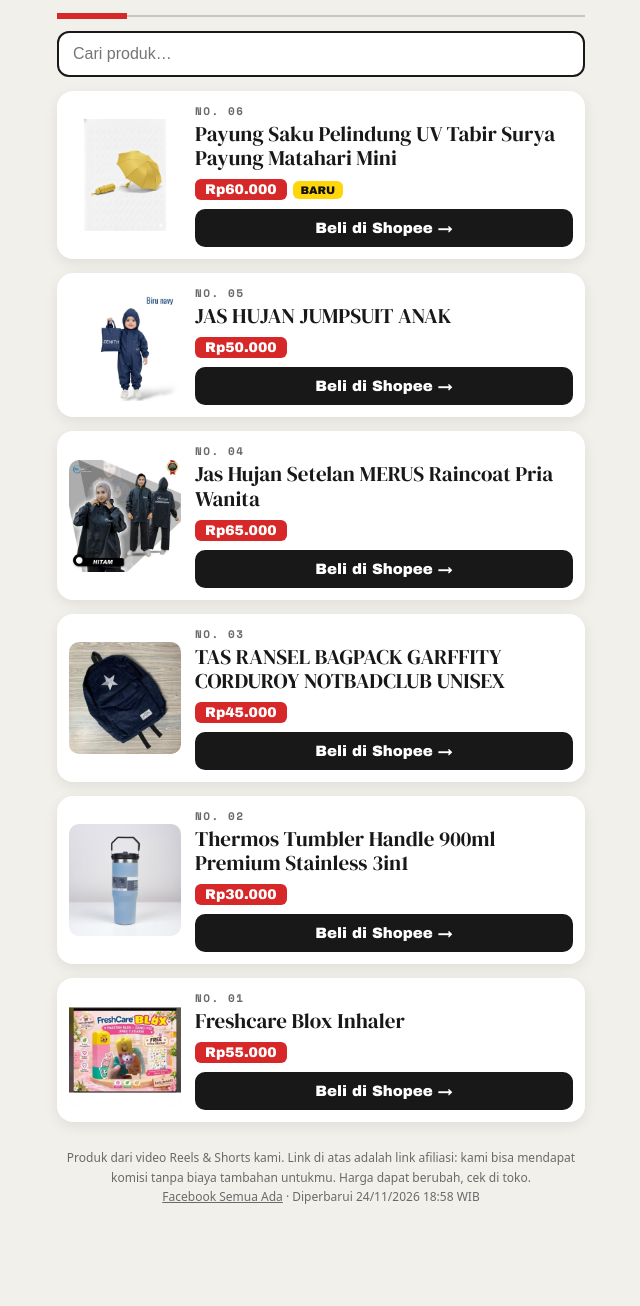
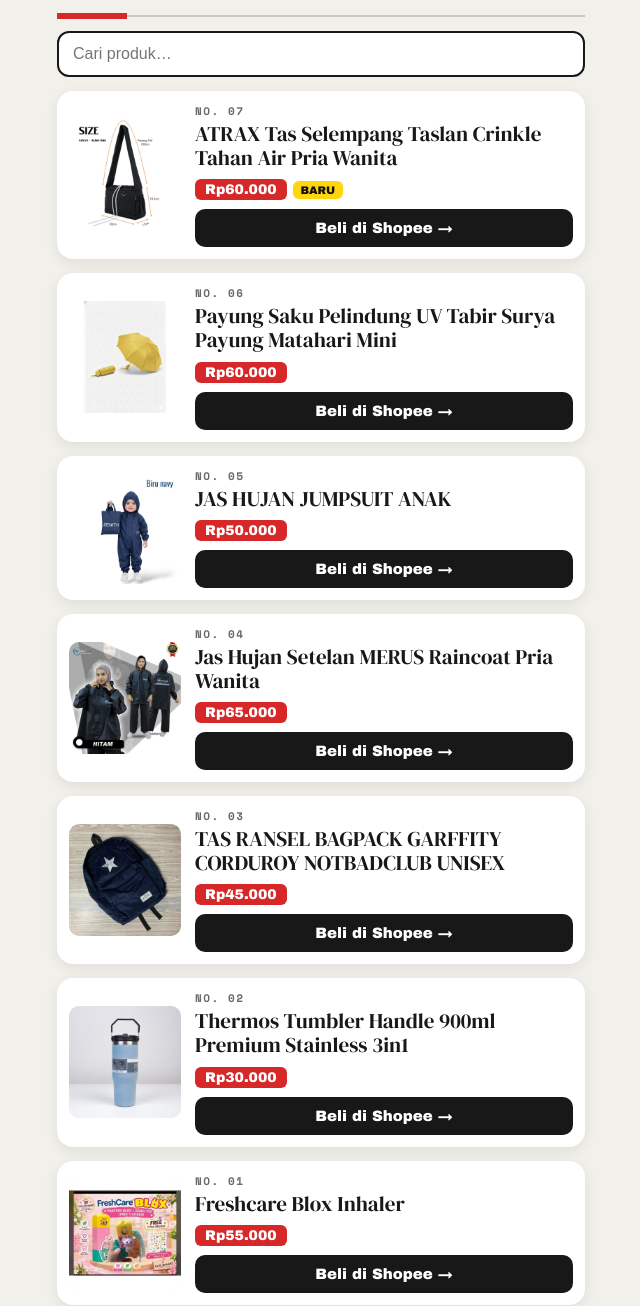
Before and after one commit to malik2008/karyawan-ai-info, a plain HTML site: page produk/index.html in a window 1280 px wide. Shown: the part 191-1497 px from the top of the page, without its empty margins (319-959 px from the left). Before the commit the page ends 1437 px from the top, so only its background shows below. Drawn offline with Linux system fonts and the light colour scheme.

Commit message:
Perbarui etalase produk

```diff
--- a/produk/index.html
+++ b/produk/index.html
@@ -40,7 +40,8 @@ footer{font-size:12px;color:var(--abu);text-align:center;margin-top:26px;line-he
 <h1>SEMUA ADA</h1><div class="sub">REKOMENDASI PRODUK · HARGA JELAS</div></header>
 <div class="garis"></div>
 <input id="cari" class="cari" type="search" placeholder="Cari produk…">
-<div class="kartu" data-cari="payung saku pelindung uv tabir surya payung matahari mini"><img src="img/L83815c.jpg" alt="Payung Saku Pelindung UV Tabir Surya Payung Matahari Mini" loading="lazy"><div class="isi"><div class="no">NO. 06</div><div class="nama">Payung Saku Pelindung UV Tabir Surya Payung Matahari Mini</div><span class="harga">Rp60.000</span><span class="baru">BARU</span><a class="beli" href="https://s.shopee.co.id/3g5UnZK1Io" target="_blank" rel="nofollow sponsored noopener">Beli di Shopee →</a></div></div>
+<div class="kartu" data-cari="atrax tas selempang taslan crinkle tahan air pria wanita"><img src="img/L7e08d6.jpg" alt="ATRAX Tas Selempang Taslan Crinkle Tahan Air Pria Wanita" loading="lazy"><div class="isi"><div class="no">NO. 07</div><div class="nama">ATRAX Tas Selempang Taslan Crinkle Tahan Air Pria Wanita</div><span class="harga">Rp60.000</span><span class="baru">BARU</span><a class="beli" href="https://s.shopee.co.id/5LDokut0Oj" target="_blank" rel="nofollow sponsored noopener">Beli di Shopee →</a></div></div>
+<div class="kartu" data-cari="payung saku pelindung uv tabir surya payung matahari mini"><img src="img/L83815c.jpg" alt="Payung Saku Pelindung UV Tabir Surya Payung Matahari Mini" loading="lazy"><div class="isi"><div class="no">NO. 06</div><div class="nama">Payung Saku Pelindung UV Tabir Surya Payung Matahari Mini</div><span class="harga">Rp60.000</span><a class="beli" href="https://s.shopee.co.id/3g5UnZK1Io" target="_blank" rel="nofollow sponsored noopener">Beli di Shopee →</a></div></div>
 <div class="kartu" data-cari="jas hujan jumpsuit anak"><img src="img/L203471.jpg" alt="JAS HUJAN JUMPSUIT ANAK" loading="lazy"><div class="isi"><div class="no">NO. 05</div><div class="nama">JAS HUJAN JUMPSUIT ANAK</div><span class="harga">Rp50.000</span><a class="beli" href="https://s.shopee.co.id/90702XcbUC" target="_blank" rel="nofollow sponsored noopener">Beli di Shopee →</a></div></div>
 <div class="kartu" data-cari="jas hujan setelan merus raincoat pria wanita"><img src="img/Lbe8ad5.jpg" alt="Jas Hujan Setelan MERUS Raincoat Pria Wanita" loading="lazy"><div class="isi"><div class="no">NO. 04</div><div class="nama">Jas Hujan Setelan MERUS Raincoat Pria Wanita</div><span class="harga">Rp65.000</span><a class="beli" href="https://s.shopee.co.id/8fU8qxPbbH" target="_blank" rel="nofollow sponsored noopener">Beli di Shopee →</a></div></div>
 <div class="kartu" data-cari="tas ransel bagpack garffity corduroy notbadclub unisex"><img src="img/La0430d.jpg" alt="TAS RANSEL BAGPACK GARFFITY CORDUROY NOTBADCLUB UNISEX" loading="lazy"><div class="isi"><div class="no">NO. 03</div><div class="nama">TAS RANSEL BAGPACK GARFFITY CORDUROY NOTBADCLUB UNISEX</div><span class="harga">Rp45.000</span><a class="beli" href="https://s.shopee.co.id/70Lt61XTOu" target="_blank" rel="nofollow sponsored noopener">Beli di Shopee →</a></div></div>
@@ -49,7 +50,7 @@ footer{font-size:12px;color:var(--abu);text-align:center;margin-top:26px;line-he
 <footer>Produk dari video Reels &amp; Shorts kami. Link di atas adalah link afiliasi: kami bisa mendapat komisi
 tanpa biaya tambahan untukmu. Harga dapat berubah, cek di toko.<br>
 <a href="https://www.facebook.com/profile.php?id=61596680915739" target="_blank" rel="noopener" style="color:inherit">Facebook Semua Ada</a>
- · Diperbarui 24/11/2026 18:58 WIB</footer>
+ · Diperbarui 28/11/2026 07:19 WIB</footer>
 </div><script>
 const q=document.getElementById('cari');
 if(q){q.addEventListener('input',()=>{const t=q.value.toLowerCase();
```
Also changed, not shown: produk/img/L7e08d6.jpg (added).
